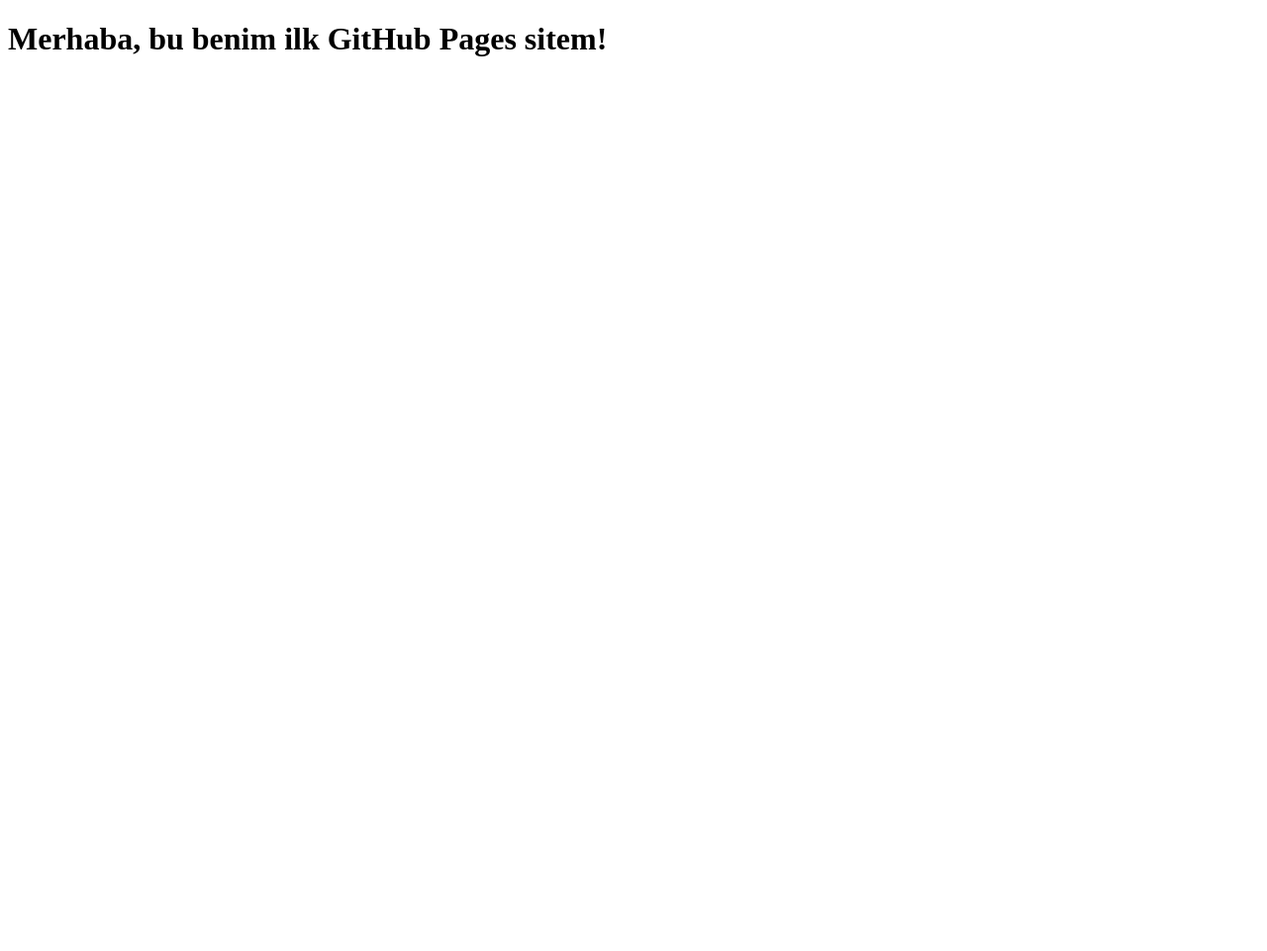
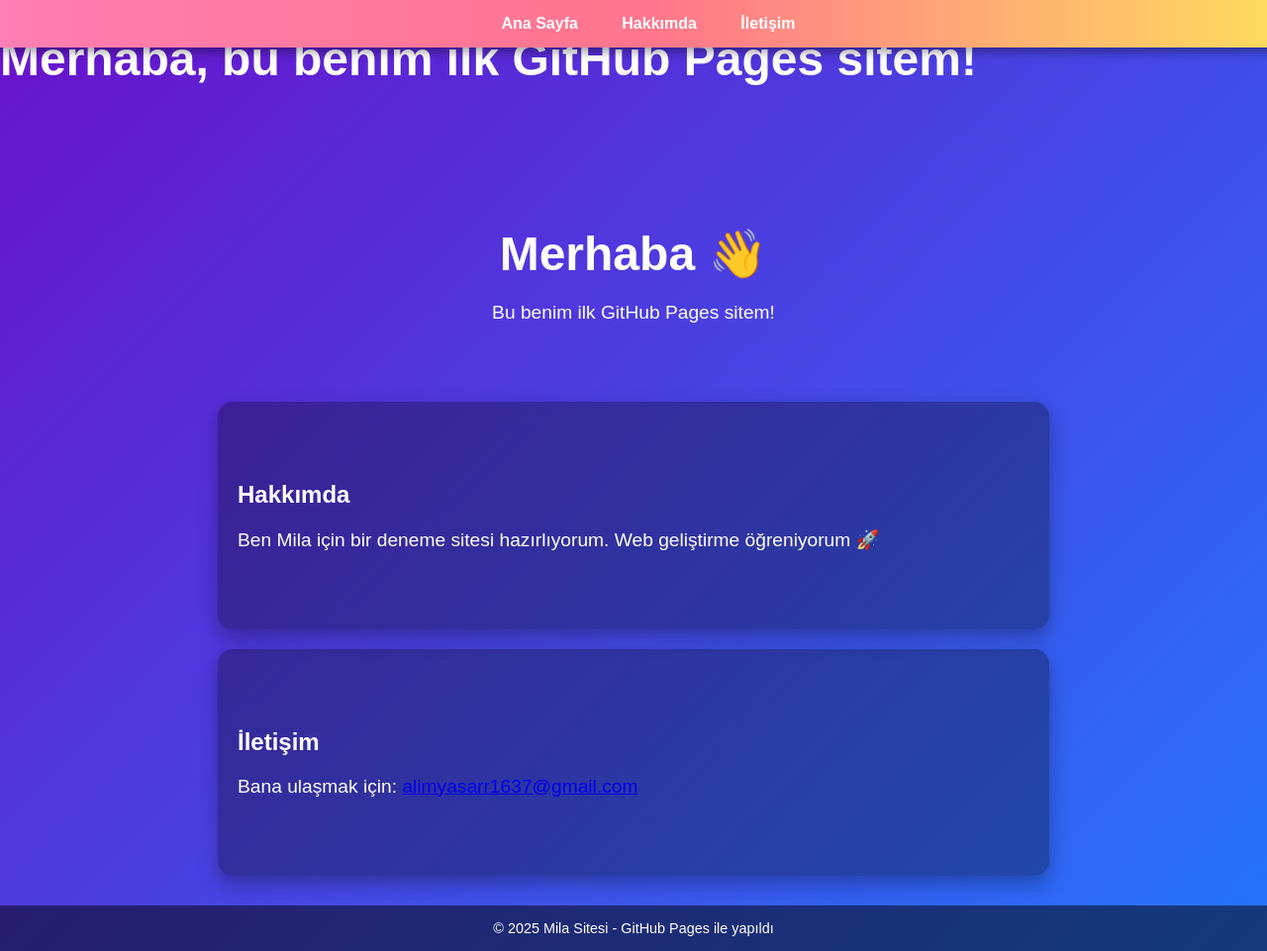
Before and after one commit to alimyasar1637/Mila-, a plain HTML site: page index.html in a window 1280 px wide. Shown: the whole page at 99% size. Before the commit the page ends 800 px from the top, so only its background shows below. Drawn offline with Linux system fonts and the light colour scheme.

Commit message:
Update index.html

```diff
--- a/index.html
+++ b/index.html
@@ -7,3 +7,93 @@
   <h1>Merhaba, bu benim ilk GitHub Pages sitem!</h1>
 </body>
 </html>
+<!DOCTYPE html>
+<html lang="tr">
+<head>
+  <meta charset="UTF-8">
+  <title>Mila Sitesi</title>
+  <style>
+    body {
+      margin: 0;
+      padding: 0;
+      font-family: Arial, sans-serif;
+      background: linear-gradient(135deg, #6a11cb, #2575fc);
+      color: white;
+    }
+    header {
+      text-align: center;
+      padding: 100px 20px 40px;
+    }
+    h1 {
+      font-size: 3em;
+      margin-bottom: 10px;
+    }
+    p {
+      font-size: 1.2em;
+    }
+    nav {
+      background: linear-gradient(90deg, #ff7eb3, #ff758c, #ffdf5d);
+      padding: 15px;
+      text-align: center;
+      position: fixed;
+      top: 0;
+      left: 0;
+      width: 100%;
+      z-index: 1000;
+      box-shadow: 0 4px 10px rgba(0,0,0,0.4);
+    }
+    nav a {
+      color: white;
+      margin: 0 20px;
+      font-weight: bold;
+      text-decoration: none;
+      transition: 0.3s;
+    }
+    nav a:hover {
+      color: #000;
+    }
+    section {
+      padding: 60px 20px;
+      background: rgba(0,0,0,0.3);
+      margin: 20px auto;
+      width: 80%;
+      max-width: 800px;
+      border-radius: 15px;
+      box-shadow: 0 8px 20px rgba(0,0,0,0.3);
+    }
+    footer {
+      margin-top: 30px;
+      padding: 15px;
+      font-size: 0.9em;
+      text-align: center;
+      background: rgba(0,0,0,0.5);
+    }
+  </style>
+</head>
+<body>
+  <nav>
+    <a href="#home">Ana Sayfa</a>
+    <a href="#about">Hakkımda</a>
+    <a href="#contact">İletişim</a>
+  </nav>
+
+  <header id="home">
+    <h1>Merhaba 👋</h1>
+    <p>Bu benim ilk GitHub Pages sitem!</p>
+  </header>
+
+  <section id="about">
+    <h2>Hakkımda</h2>
+    <p>Ben Mila için bir deneme sitesi hazırlıyorum. Web geliştirme öğreniyorum 🚀</p>
+  </section>
+
+  <section id="contact">
+    <h2>İletişim</h2>
+    <p>Bana ulaşmak için: <a href="mailto:alimyasarr1637@gmail.com">alimyasarr1637@gmail.com</a></p>
+  </section>
+
+  <footer>
+    © 2025 Mila Sitesi - GitHub Pages ile yapıldı
+  </footer>
+</body>
+</html>
```
